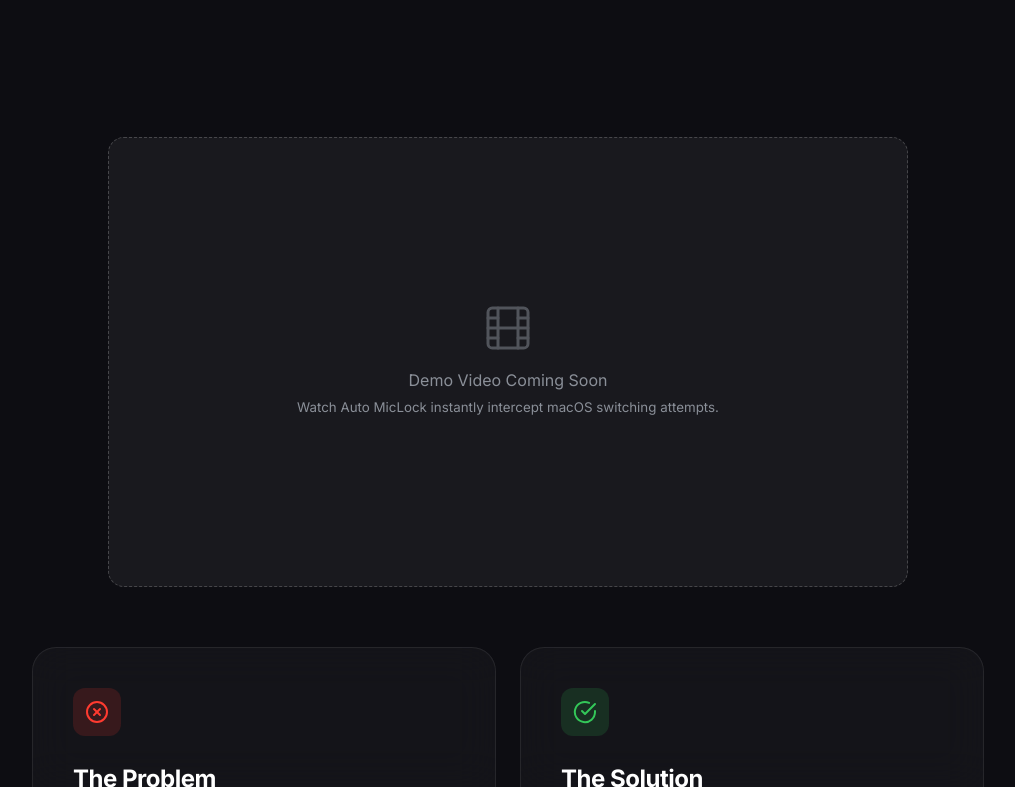
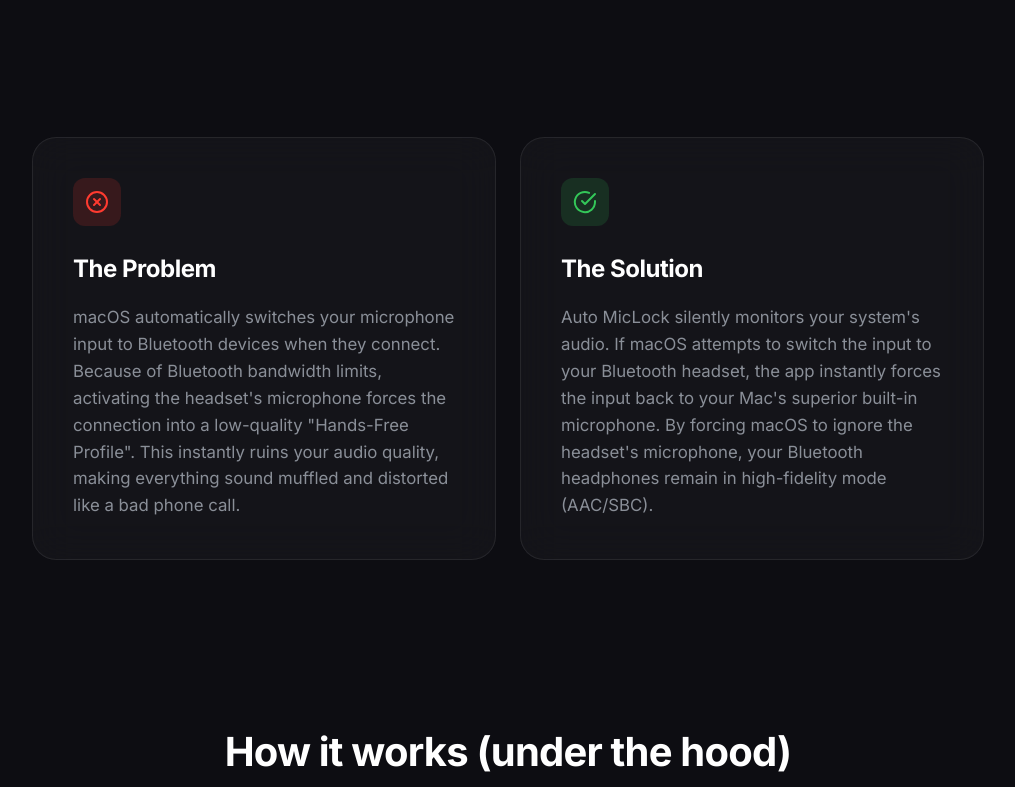
Before and after one commit to BFMIX/AutoMicLock, a plain HTML site: page docs/index.html in a window 1280 px wide. Shown: the part 684-1471 px from the top of the page, without its empty margins (132-1147 px from the left). Drawn offline with Linux system fonts and the light colour scheme.

Commit message:
🎨 style: hide GIF placeholder until video is recorded

```diff
--- a/docs/index.html
+++ b/docs/index.html
@@ -54,7 +54,7 @@
         <section class="section problem-solution">
             <div class="container text-center">
                 <!-- GIF Placeholder -->
-                <div class="demo-gif-container" style="margin-bottom: 60px;">
+                <div class="demo-gif-container" style="display: none; margin-bottom: 60px;">
                     <div class="gif-placeholder" style="background: rgba(255,255,255,0.05); border: 1px dashed rgba(255,255,255,0.2); border-radius: 16px; width: 100%; max-width: 800px; aspect-ratio: 16/9; margin: 0 auto; display: flex; align-items: center; justify-content: center; flex-direction: column; color: var(--text-secondary);">
                         <svg viewBox="0 0 24 24" width="48" height="48" stroke="currentColor" stroke-width="1.5" fill="none" stroke-linecap="round" stroke-linejoin="round" style="margin-bottom: 16px; opacity: 0.5;"><rect x="2" y="2" width="20" height="20" rx="2.18" ry="2.18"></rect><line x1="7" y1="2" x2="7" y2="22"></line><line x1="17" y1="2" x2="17" y2="22"></line><line x1="2" y1="12" x2="22" y2="12"></line><line x1="2" y1="7" x2="7" y2="7"></line><line x1="2" y1="17" x2="7" y2="17"></line><line x1="17" y1="17" x2="22" y2="17"></line><line x1="17" y1="7" x2="22" y2="7"></line></svg>
                         <p>Demo Video Coming Soon<br><small>Watch Auto MicLock instantly intercept macOS switching attempts.</small></p>
```
